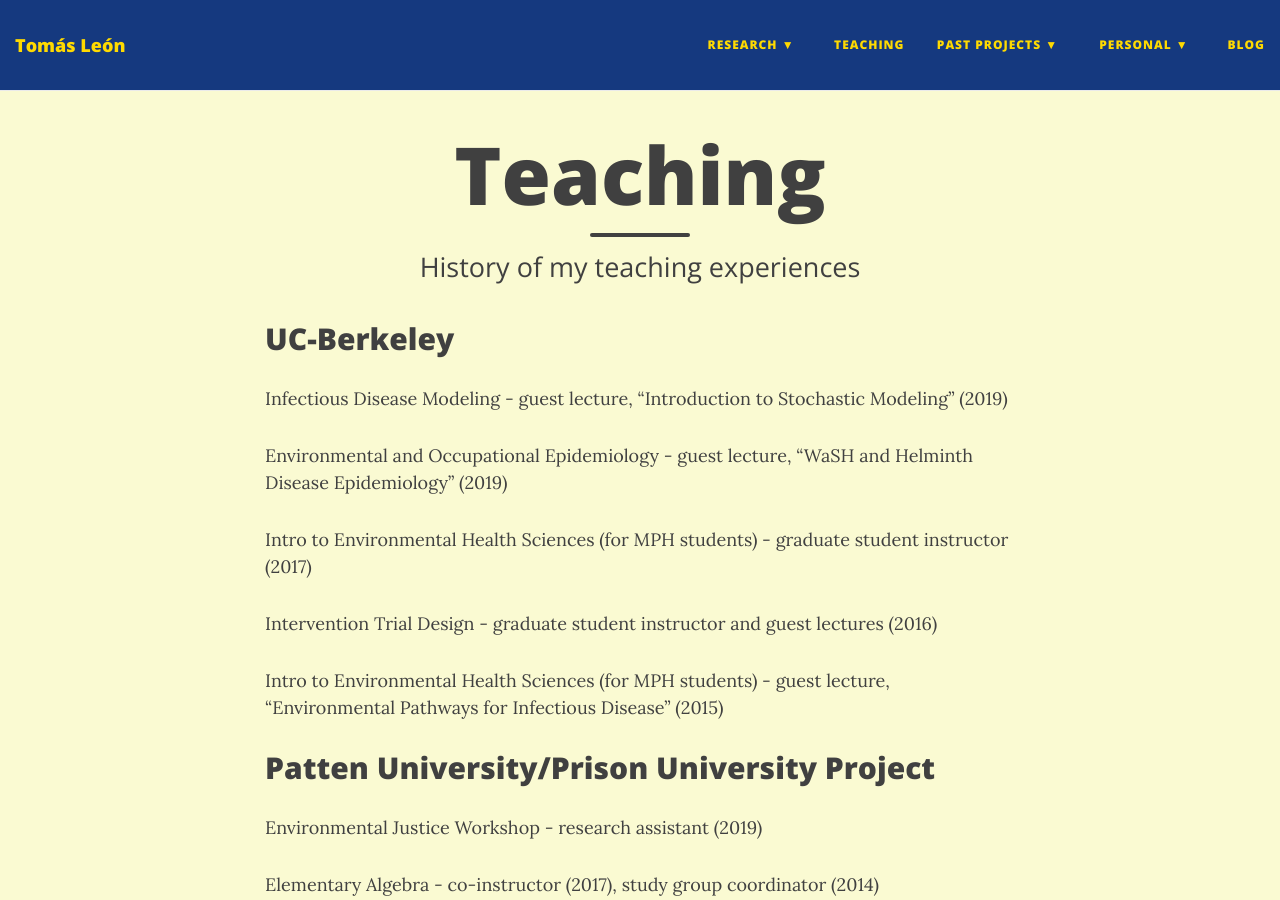
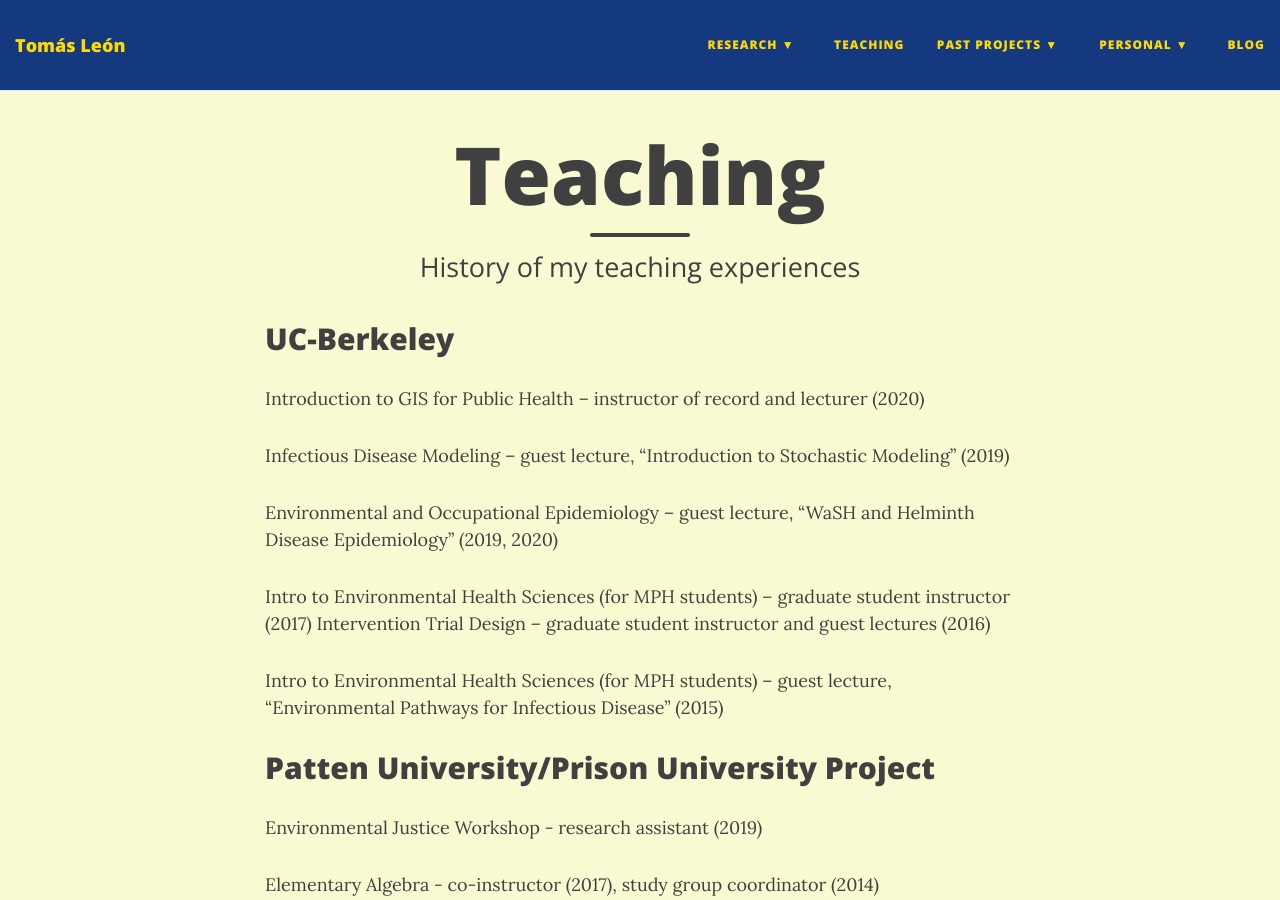
Before and after one commit to tomasleon/tomasleon.github.io, a Jekyll site: the page built from teaching.md, in a window 1280 px wide and 900 px high. Built offline with Jekyll 4.4.1, drawn with Linux system fonts in a browser that asks for light colours; nearby versions of some CDN libraries.

Commit message:
Update teaching (winter 2020)

```diff
--- a/teaching.md
+++ b/teaching.md
@@ -6,15 +6,15 @@ subtitle: History of my teaching experiences
 
 ## UC-Berkeley
 
-Infectious Disease Modeling - guest lecture, "Introduction to Stochastic Modeling" (2019)
+Introduction to GIS for Public Health – instructor of record and lecturer (2020)
 
-Environmental and Occupational Epidemiology - guest lecture, "WaSH and Helminth Disease Epidemiology" (2019)
+Infectious Disease Modeling – guest lecture, “Introduction to Stochastic Modeling” (2019)
 
-Intro to Environmental Health Sciences (for MPH students) - graduate student instructor (2017)
+Environmental and Occupational Epidemiology – guest lecture, “WaSH and Helminth Disease Epidemiology” (2019, 2020)
 
-Intervention Trial Design - graduate student instructor and guest lectures (2016)
+Intro to Environmental Health Sciences (for MPH students) – graduate student instructor (2017) Intervention Trial Design – graduate student instructor and guest lectures (2016)
 
-Intro to Environmental Health Sciences (for MPH students) - guest lecture, "Environmental Pathways for Infectious Disease" (2015)
+Intro to Environmental Health Sciences (for MPH students) – guest lecture, “Environmental Pathways for Infectious Disease” (2015)
 
 ## Patten University/Prison University Project
 
```
